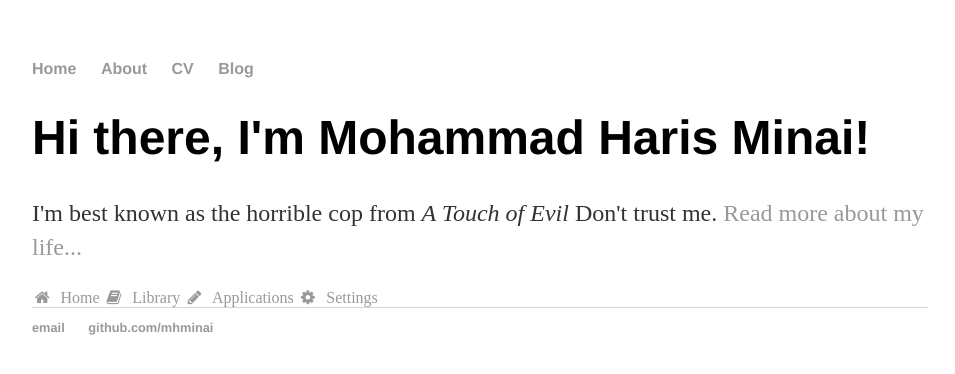
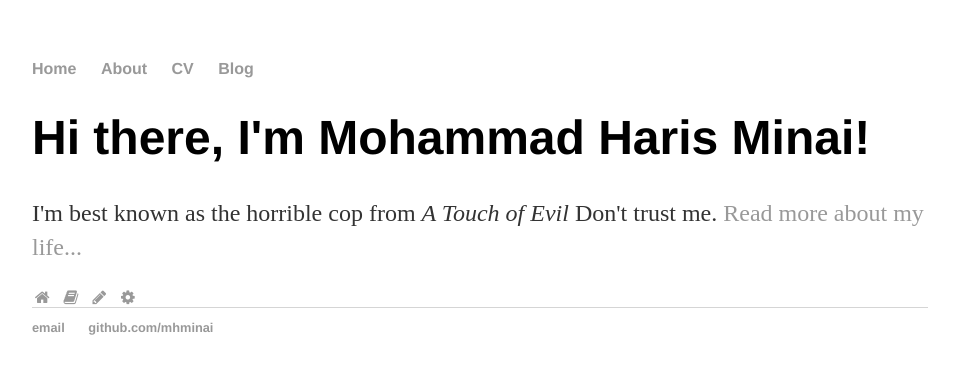
Before and after one commit to mhminai/mhminai.github.io, a Jekyll site: the page built from index.html, in a window 1280 px wide. Shown: the top 374 px of the page, without its empty margins (160-1115 px from the left). Built offline with Jekyll 4.4.1, drawn with Linux system fonts in a browser that asks for light colours; nearby versions of some CDN libraries.

Commit message:
Update index.html

```diff
--- a/index.html
+++ b/index.html
@@ -8,8 +8,8 @@ title: Home
 	<a href="/about">Read more about my life...</a></p>
 </div><!-- /.blurb -->
 <div class="list-group">
-  <a class="list-group-item" href="#"><i class="fa fa-home fa-fw"></i>&nbsp; Home</a>
-  <a class="list-group-item" href="#"><i class="fa fa-book fa-fw"></i>&nbsp; Library</a>
-  <a class="list-group-item" href="#"><i class="fa fa-pencil fa-fw"></i>&nbsp; Applications</a>
-  <a class="list-group-item" href="#"><i class="fa fa-cog fa-fw"></i>&nbsp; Settings</a>
+  <a class="list-group-item" href="#"><i class="fa fa-home fa-fw"></i>&nbsp;</a>
+  <a class="list-group-item" href="#"><i class="fa fa-book fa-fw"></i>&nbsp;</a>
+  <a class="list-group-item" href="#"><i class="fa fa-pencil fa-fw"></i>&nbsp;</a>
+  <a class="list-group-item" href="#"><i class="fa fa-cog fa-fw"></i>&nbsp;</a>
 </div>
```
